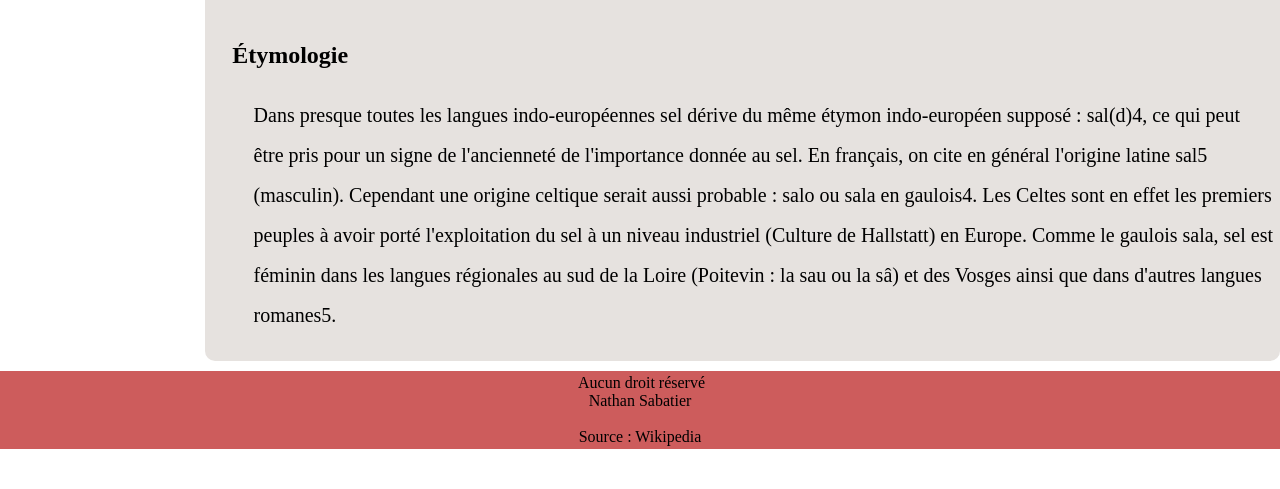
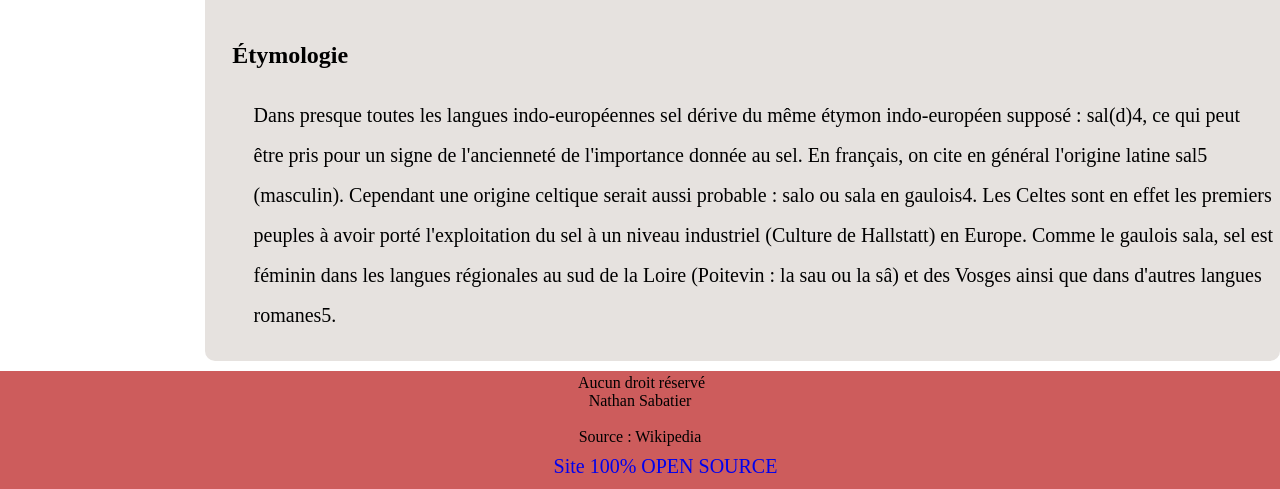
Before and after one commit to ImLikeTrain/SIN, a plain HTML site: page index.html in a window 1280 px wide. Shown: the part 1224-1713 px from the top of the page. Before the commit the page ends 1673 px from the top, so only its background shows below. Drawn offline with Linux system fonts and the light colour scheme.

Commit message:
Update index.html

```diff
--- a/index.html
+++ b/index.html
@@ -72,7 +72,7 @@
             </section>
 
             <footer>
-                <label for="">Aucun droit réservé <br> Nathan Sabatier <br> <br> </label> <label class="cant_click_me" onmouseover="Unclick()" style="margin-left: 0%;">Source : Wikipedia</label>
+                <label for="">Aucun droit réservé <br> Nathan Sabatier <br> <br> </label> <label class="cant_click_me" onmouseover="Unclick()" style="margin-left: 0%;">Source : Wikipedia</label> <br> <a href="https://github.com/ImLikeTrain/SIN/main/index.html">Site 100% OPEN SOURCE</a>
             </footer>
 
 
```
